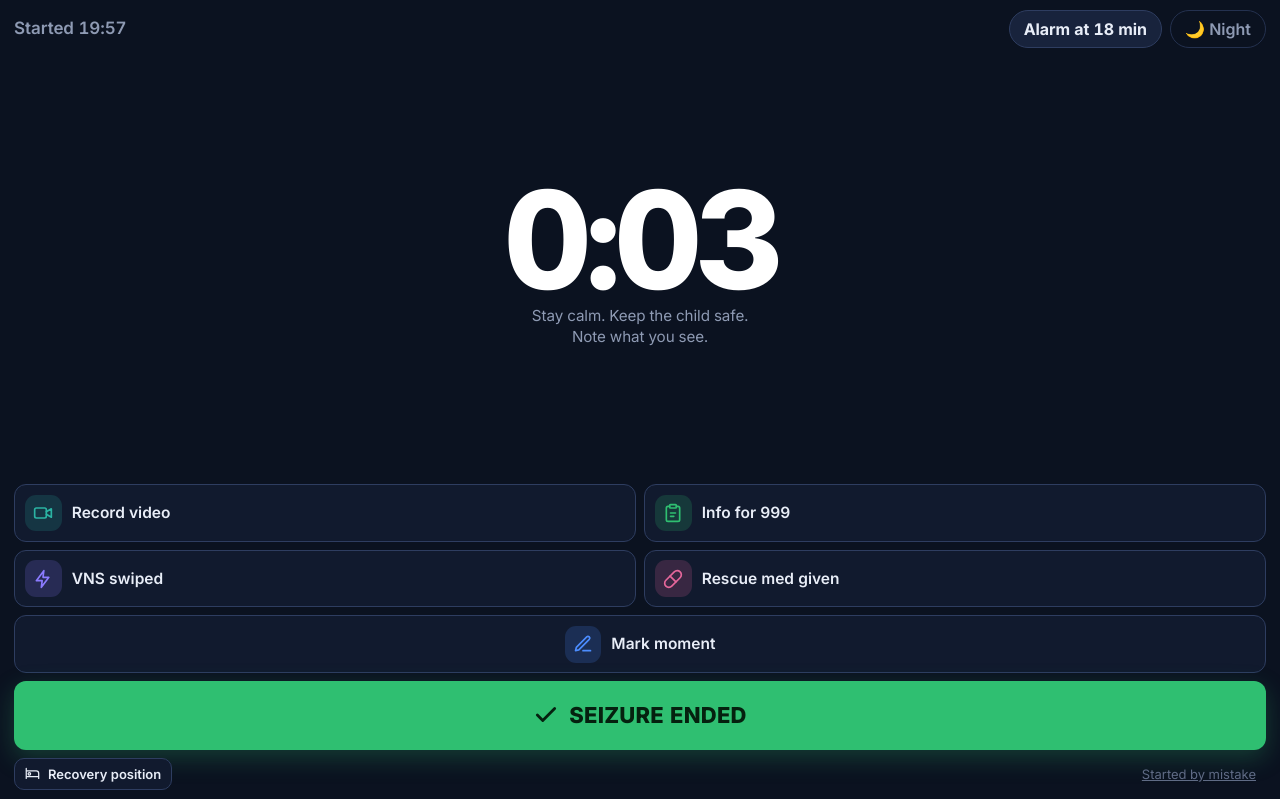
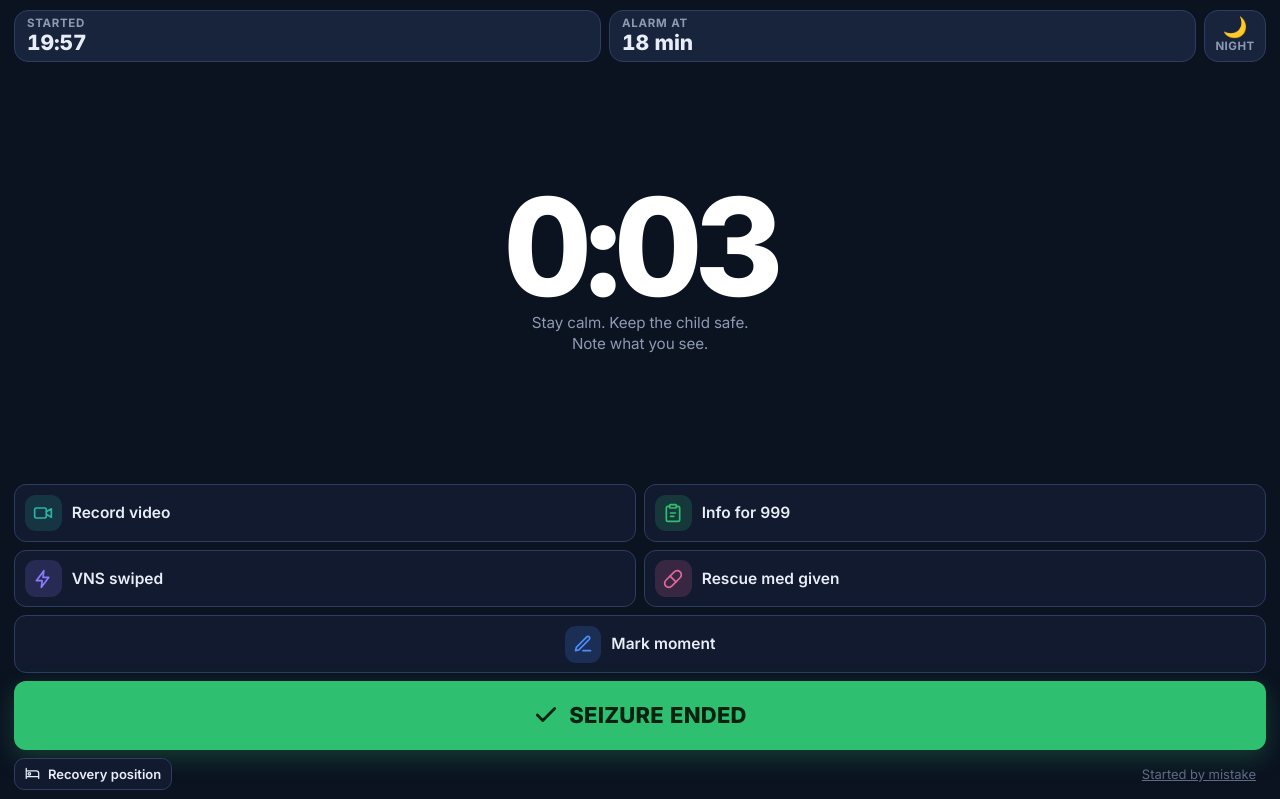
Before and after one commit to jamie1056-alt/seizure-tracker, a plain HTML site: page index.html in a window 1280 px wide. Both pictures are taken after a click on the button "Seizure happening now? Start the timer". Shown: the top 799 px of the page. Drawn offline with Linux system fonts and the light colour scheme.

Commit message:
Timer/recovery header redesigned as an info strip: Started | Alarm at | Night
Co-Authored-By: Claude Opus 5.5 <noreply@anthropic.com>
Claude-Session: https://claude.ai/code/session_01UzPKDsSjRLwPgmuY5C3WvR

```diff
--- a/index.html
+++ b/index.html
@@ -520,15 +520,16 @@ html[data-theme="light"] body:not(.emergency) .obcard{box-shadow:0 1px 2px rgba(
 #battWrap{flex:1 1 0;min-height:0;display:flex;align-items:center;justify-content:center;width:100%}
 #battWarn{margin:0;padding:6px 12px;border-radius:999px;background:#fff4d6;color:#7a4b00;font-weight:600;font-size:14px;width:max-content;max-width:100%}
 #timer.night #battWarn{background:#1a0a02!important}
-/* larger timer header */
-#timer .top,#recov .top{font-size:17px!important;font-weight:600;gap:8px;flex-wrap:wrap;align-items:center}
-#timer .top>span:last-child,#recov .top>span:last-child{display:flex;align-items:center;gap:8px}
-#tAlarmAt{font-size:16px!important;font-weight:700!important;padding:7px 14px!important}
-#nightBtn,#rNightBtn{font-size:16px!important;font-weight:600;padding:7px 14px!important;margin-left:0!important;min-height:38px!important}
-#rLasted{font-size:15px}
-#recov .top{flex-wrap:nowrap!important;font-size:15px!important}
-@media (max-height:660px){#rNightBtn{min-height:26px!important;padding:2px 9px!important}#recov{padding-top:calc(8px + env(safe-area-inset-top))!important;gap:6px!important}}
-@media (max-width:400px){#recov .top{font-size:14px!important}#rLasted{font-size:14px}#rNightBtn{font-size:14px!important;padding:5px 10px!important;min-height:32px!important}}
+/* timer / recovery header: info strip */
+#timer .tbar,#recov .tbar{display:flex!important;align-items:stretch!important;gap:8px!important;flex-wrap:nowrap!important;font-size:inherit!important;margin:0!important}
+.tbar .tinfo{flex:1 1 0;min-width:0;background:var(--panel2);border:1px solid var(--line2);border-radius:14px;padding:6px 12px;display:flex;flex-direction:column;justify-content:center}
+.tbar .lab{font-size:11.5px;font-weight:700;letter-spacing:.06em;text-transform:uppercase;color:var(--muted);line-height:1.2}
+.tbar #tStarted,.tbar #tAlarmAt,.tbar #rEnded,.tbar #rLasted{font-size:21px!important;font-weight:800!important;color:var(--text);line-height:1.15;background:none!important;border:0!important;padding:0!important;white-space:nowrap}
+.tbar .nbtn{flex:0 0 auto;width:62px;min-height:0!important;border-radius:14px!important;border:1px solid var(--line2)!important;background:var(--panel2)!important;display:flex;flex-direction:column;align-items:center;justify-content:center;gap:1px;padding:4px 0!important;margin:0!important;color:var(--text)}
+.tbar .nbtn .ni{font-size:20px;line-height:1}.tbar .nbtn .nl{font-size:11.5px;font-weight:700;letter-spacing:.04em;text-transform:uppercase;color:var(--muted)}
+#timer.night .tbar .tinfo,#recov.night .tbar .tinfo,#timer.night .tbar .nbtn,#recov.night .tbar .nbtn{background:#140403!important}
+@media (max-height:660px){#rClock{font-size:min(24vw,11vh)!important}#recov .tbar .tinfo{padding:2px 10px}#recov .tbar .nbtn{width:54px}#recov .tbar .nbtn .ni{font-size:16px}#recov .tbar #rEnded,#recov .tbar #rLasted{font-size:16px!important}#recov .tbar .lab{font-size:10px}}
+@media (max-height:660px){.tbar .tinfo{padding:4px 10px}.tbar #tStarted,.tbar #tAlarmAt,.tbar #rEnded,.tbar #rLasted{font-size:18px!important}.tbar .lab{font-size:10.5px}}
 </style>
 </head>
 <body>
@@ -749,7 +750,7 @@ html[data-theme="light"] body:not(.emergency) .obcard{box-shadow:0 1px 2px rgba(
 
 <!-- TIMER -->
 <div id="timer" class="hidden">
-  <div class="top"><span id="tStarted">Started –</span><span><span id="tAlarmAt">Alarm at 18:00</span><button id="nightBtn" aria-label="Night mode">🌙 Night</button></span></div>
+  <div class="top tbar"><div class="tinfo"><span class="lab">Started</span><span id="tStarted">–</span></div><div class="tinfo"><span class="lab">Alarm at</span><span id="tAlarmAt">18 min</span></div><button id="nightBtn" class="nbtn" aria-label="Night mode"><span class="ni">🌙</span><span class="nl">Night</span></button></div>
   <div id="clusterBox" class="hidden"></div>
   <div id="mid">
     <div id="clock">0:00</div>
@@ -784,7 +785,7 @@ html[data-theme="light"] body:not(.emergency) .obcard{box-shadow:0 1px 2px rgba(
 </div>
 
 <div id="recov" class="hidden">
-  <div class="top"><span id="rEnded">Seizure ended –</span><span><span id="rLasted"></span><button id="rNightBtn" aria-label="Night mode">🌙 Night</button></span></div>
+  <div class="top tbar"><div class="tinfo"><span class="lab">Ended</span><span id="rEnded">–</span></div><div class="tinfo"><span class="lab">Lasted</span><span id="rLasted">–</span></div><button id="rNightBtn" class="nbtn" aria-label="Night mode"><span class="ni">🌙</span><span class="nl">Night</span></button></div>
   <div class="lbl">Recovery time</div>
   <div id="rClock">0:00</div>
   <div id="rSub">Stay with them until they're back to their normal self.</div>
@@ -1407,7 +1408,8 @@ function nightOn(){ const p=nightPref(), h=new Date().getHours(); return p==="on
 function applyNight(){
   const t=!!(active && (active.night ?? nightOn())), r=!!(recov && (recov.night ?? (active?false:nightOn())));
   $("#timer").classList.toggle("night", t); $("#recov").classList.toggle("night", recov ? r : t);
-  $("#nightBtn").textContent = t ? "☀️ Day" : "🌙 Night"; $("#rNightBtn").textContent = $("#recov").classList.contains("night") ? "☀️ Day" : "🌙 Night";
+  const nb=(el,on)=>{ el.querySelector(".ni").textContent = on ? "☀️" : "🌙"; el.querySelector(".nl").textContent = on ? "Day" : "Night"; };
+  nb($("#nightBtn"), t); nb($("#rNightBtn"), $("#recov").classList.contains("night"));
 }
 $("#nightBtn").onclick=e=>{ e.stopPropagation(); if(!active) return; active.night=!(active.night ?? nightOn()); persistActive(); applyNight(); };
 $("#rNightBtn").onclick=e=>{ e.stopPropagation(); if(!recov) return; recov.night=!$("#recov").classList.contains("night"); ls.set(LOCAL_RECOV,recov); applyNight(); };
@@ -1422,8 +1424,8 @@ function openTimer(){
   setTimeout(setEmergency,0); checkBattery();
   if(active && active.night===undefined){ active.night=nightOn(); persistActive(); }
   $("#timer").classList.remove("hidden","amber","alarm"); applyNight();
-  $("#tStarted").textContent="Started "+fmtTime(active.start);
-  const am=settings.alertMin||18; $("#tAlarmAt").textContent=`Alarm at ${am} min`;
+  $("#tStarted").textContent=fmtTime(active.start);
+  const am=settings.alertMin||18; $("#tAlarmAt").textContent=`${am} min`;
   if(settings.plan){ $("#planBox").textContent=settings.plan; $("#planBox").classList.remove("hidden"); } else $("#planBox").classList.add("hidden");
   $("#alertBox").classList.add("hidden");
   if(active && elapsed()<(settings.alertMin||18)*60) active.muted=false;   // can only silence an alarm that is sounding
@@ -1602,7 +1604,7 @@ function startRecovery(rec, night){ recov={id:rec.id, endAt:rec.start+rec.durati
 function openRecovery(){
   setTimeout(setEmergency,0);
   $("#recov").classList.remove("hidden"); keepAwake(true); applyNight();
-  $("#rEnded").textContent="Seizure ended "+fmtTime(recov.endAt); $("#rLasted").textContent="Lasted "+fmtDur(recov.lasted);
+  $("#rEnded").textContent=fmtTime(recov.endAt); $("#rLasted").textContent=fmtDur(recov.lasted);
   clearInterval(rTick); rTick=setInterval(updRecov,500); updRecov(); renderRecLog();
 }
 function recElapsed(){ return (Date.now()-recov.endAt)/1000; }
@@ -2756,7 +2758,7 @@ function openAppt(a, note){
 $("#apptAdd").onclick = () => openAppt(null);
 
 // ---------- feedback ----------
-const APP_VERSION="2026.11.26-50";
+const APP_VERSION="2026.11.26-51";
 const FEEDBACK_TO="jamie1056@gmail.com";
 function feedbackHref(){
   const ua=navigator.userAgent, am=ua.match(/(Android [\d.]+);\s*([^;)]+)\)/), phone=am?`${am[1]}${am[2]&&am[2]!=="K"?" – "+am[2]:""}`:(/iPhone|iPad/.test(ua)?(ua.match(/OS [\d_]+/)||["iPhone"])[0].replace(/_/g,".")+" (iPhone)":"Computer");
--- a/sw.js
+++ b/sw.js
@@ -1,6 +1,6 @@
 // Caches the app so it opens instantly and works with no signal.
 // Only the app's own files and the Firebase library are cached – never database traffic.
-const CACHE = "seizure-tracker-v50";
+const CACHE = "seizure-tracker-v51";
 const FILES = ["./", "./index.html", "./manifest.webmanifest", "./icon-v2-192.png", "./icon-v2-512.png"];
 self.addEventListener("install", e => { e.waitUntil(caches.open(CACHE).then(c => c.addAll(FILES))); self.skipWaiting(); });
 self.addEventListener("activate", e => { e.waitUntil(caches.keys().then(ks => Promise.all(ks.filter(k => k !== CACHE).map(k => caches.delete(k))))); self.clients.claim(); });
```
Also changed, not shown: guide/operator.png, guide/recovery.png, guide/report.png, guide/timer.png.
